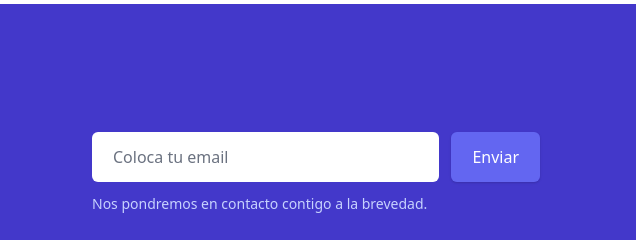
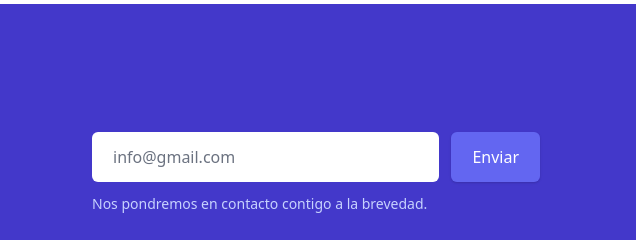
Before and after one commit to Electra2707/Proyecto, a website: page src/index.html in a window 1280 px wide. Shown: the part 1220-1460 px from the top of the page, 628-1268 px from the left. Drawn offline with nearby package versions, Linux system fonts and the light colour scheme.

Commit message:
corrección

```diff
--- a/src/index.html
+++ b/src/index.html
@@ -203,7 +203,7 @@
                   type="email"
                   required=""
                   class="w-full px-5 py-3 text-base leading-6 text-gray-900 placeholder-gray-500 transition duration-150 ease-in-out bg-white border border-transparent rounded-md appearance-none focus:outline-none focus:placeholder-gray-400"
-                  placeholder="Coloca tu email"
+                  placeholder="info@gmail.com"
                 />
                 <div
                   class="mt-3 rounded-md shadow sm:mt-0 sm:ml-3 sm:flex-shrink-0"
```
